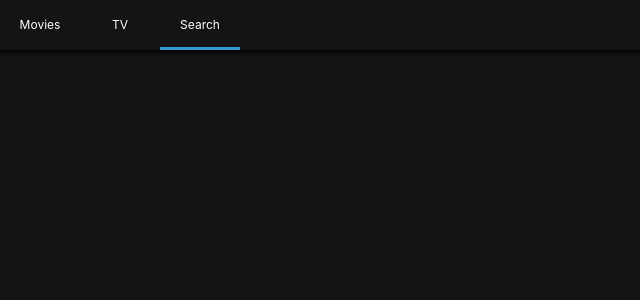
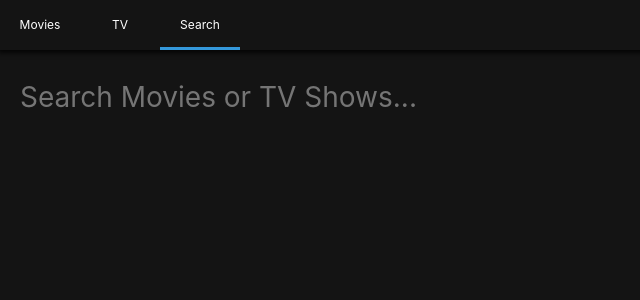
Before and after one commit to wj0415/nomflix, a React (Create React App) app: page /search in a window 1280 px wide. Shown: the top 300 px of the page, without its empty margins (0-640 px from the left). Built offline with nearby package versions, Linux system fonts and the light colour scheme.

Commit message:
#6.3 SearchPresenter Component

```diff
--- /dev/null
+++ b/src/Components/Loader.js
@@ -0,0 +1,19 @@
+import React from "react";
+import styled from "styled-components";
+
+const Container = styled.div`
+  height: 100vh;
+  width: 100vh;
+  display: flex;
+  justify-content: center;
+  font-size: 32px;
+  margin-top: 20px;
+`;
+
+export default () => (
+  <Container>
+    <span role="img" aria-lable="Loading">
+      ⏰
+    </span>
+  </Container>
+);
--- a/src/Components/Section.js
+++ b/src/Components/Section.js
@@ -13,6 +13,9 @@
 `;
 const Grid = styled.div`
   margin-top: 25px;
+  display: grid;
+  grid-template-columns: repeat(auto-fill, 125px);
+  grid-gap: 25px;
 `;
 
 const Section = ({ title, children }) => (
--- a/src/Routes/Home/HomePresenter.js
+++ b/src/Routes/Home/HomePresenter.js
@@ -2,28 +2,38 @@
 import PropTypes from "prop-types";
 import styled from "styled-components";
 import Section from "Components/Section";
+import Loader from "Components/Loader";
+
 const Container = styled.div`
-  padding: 0px 10px;
+  padding: 0px 20px;
 `;
 
 const HomePresenter = ({ nowPlaying, popular, upcoming, loading, error }) =>
-  loading ? null : (
+  loading ? (
+    <Loader />
+  ) : (
     <Container>
       {nowPlaying && nowPlaying.length > 0 && (
         <Section title="Now Playing">
-          {nowPlaying.map(movie => movie.title)}
+          {nowPlaying.map(movie => (
+            <span>{movie.title}</span>
+          ))}
         </Section>
       )}
 
       {upcoming && upcoming.length > 0 && (
         <Section title="Upcoming Movies">
-          {upcoming.map(movie => movie.title)}
+          {upcoming.map(movie => (
+            <span>{movie.title}</span>
+          ))}
         </Section>
       )}
 
       {popular && popular.length > 0 && (
         <Section title="Popular Movies">
-          {popular.map(movie => movie.title)}
+          {popular.map(movie => (
+            <span>{movie.title}</span>
+          ))}
         </Section>
       )}
     </Container>
--- a/src/Routes/Search/SearchContainer.js
+++ b/src/Routes/Search/SearchContainer.js
@@ -6,16 +6,24 @@
   state = {
     movieResults: null,
     tvResults: null,
-    searchTerm: "code",
+    searchTerm: "",
     error: null,
     loading: false
   };
 
-  handleSubmit = () => {
+  handleSubmit = event => {
+    event.preventDefault();
     const { searchTerm } = this.state;
     if (searchTerm !== "") {
       this.searchByTerm();
     }
+  };
+
+  updateTerm = event => {
+    const {
+      target: { value }
+    } = event;
+    this.setState({ searchTerm: value });
   };
   searchByTerm = async () => {
     const { searchTerm } = this.state;
@@ -45,6 +53,7 @@
         error={error}
         loading={loading}
         handleSubmit={this.handleSubmit}
+        updateTerm={this.updateTerm}
       />
     );
   }
--- a/src/Routes/Search/SearchPresenter.js
+++ b/src/Routes/Search/SearchPresenter.js
@@ -1,6 +1,20 @@
 import React from "react";
 import PropTypes from "prop-types";
 import styled from "styled-components";
+import Loader from "Components/Loader";
+import Section from "Components/Section";
+const Container = styled.div`
+  padding: 0px 20px;
+`;
+const Form = styled.form`
+  margin-bottom: 50px;
+  width: 100%;
+`;
+const Input = styled.input`
+  all: unset;
+  font-size: 28px;
+  width: 100%;
+`;
 
 const SearchPresenter = ({
   movieResults,
@@ -8,8 +22,39 @@
   searchTerm,
   loading,
   error,
-  handleSubmit
-}) => null;
+  handleSubmit,
+  updateTerm
+}) => (
+  <Container>
+    <Form onSubmit={handleSubmit}>
+      <Input
+        placeholder="Search Movies or TV Shows..."
+        value={searchTerm}
+        onChange={updateTerm}
+      />
+    </Form>
+    {loading ? (
+      <Loader />
+    ) : (
+      <>
+        {movieResults && movieResults.length > 0 && (
+          <Section title="Movie Results">
+            {movieResults.map(movie => (
+              <span key={movie.id}>{movie.title}</span>
+            ))}
+          </Section>
+        )}
+        {tvResults && tvResults.length > 0 && (
+          <Section title="TV Show Results">
+            {tvResults.map(show => (
+              <span key={show.id}>{show.name}</span>
+            ))}
+          </Section>
+        )}
+      </>
+    )}
+  </Container>
+);
 
 SearchPresenter.propTypes = {
   movieResults: PropTypes.array,
@@ -17,7 +62,8 @@
   searchTerm: PropTypes.string,
   loading: PropTypes.bool.isRequired,
   error: PropTypes.string,
-  handleSubmit: PropTypes.func.isRequired
+  handleSubmit: PropTypes.func.isRequired,
+  updateTerm: PropTypes.func.isRequired
 };
 
 export default SearchPresenter;
--- a/src/Routes/TV/TVPresenter.js
+++ b/src/Routes/TV/TVPresenter.js
@@ -1,9 +1,44 @@
 import React from "react";
 import PropTypes from "prop-types";
 import styled from "styled-components";
+import Section from "Components/Section";
+import Loader from "Components/Loader";
+const Container = styled.div`
+  padding: 0px 20px;
+`;
 
-const TVPresenter = ({ topRated, popular, airingToday, loading, error }) =>
-  null;
+const TVPresenter = ({ topRated, popular, airingToday, loading, error }) => {
+  console.log();
+  return loading ? (
+    <Loader />
+  ) : (
+    <Container>
+      {topRated && topRated.length > 0 && (
+        <Section title="Top Rated Shows">
+          {topRated.map(show => (
+            <span>{show.name}</span>
+          ))}
+        </Section>
+      )}
+
+      {popular && popular.length > 0 && (
+        <Section title="Popular Shows">
+          {popular.map(show => (
+            <span>{show.name}</span>
+          ))}
+        </Section>
+      )}
+
+      {airingToday && airingToday.length > 0 && (
+        <Section title="Airing Today">
+          {airingToday.map(show => (
+            <span>{show.name}</span>
+          ))}
+        </Section>
+      )}
+    </Container>
+  );
+};
 
 TVPresenter.propTypes = {
   topRated: PropTypes.array,
```
